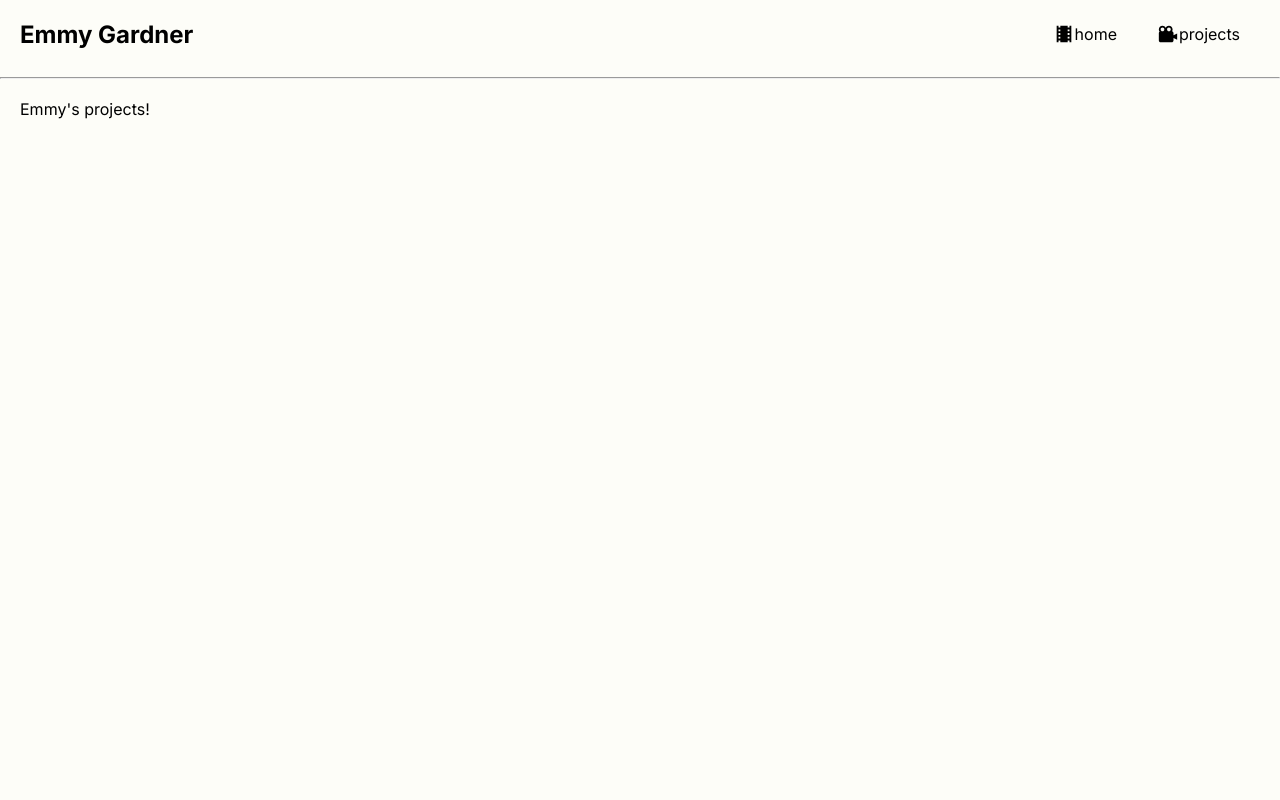
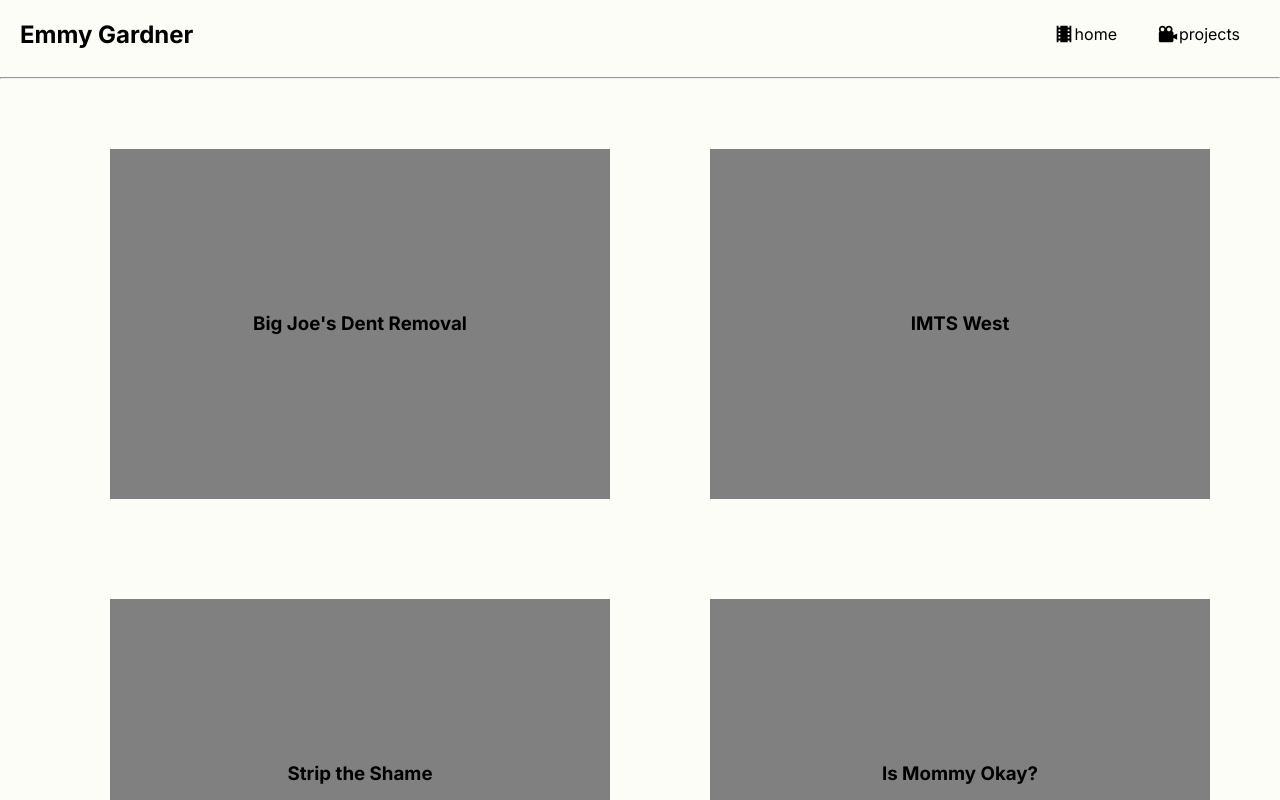
Before and after one commit to gracebmanning/emmy-portfolio, a React (Create React App) app: page /projects in a window 1280 px wide. Shown: the top 800 px of the page. Built offline with nearby package versions, Linux system fonts and the light colour scheme.

Commit message:
project information

```diff
--- a/src/App.js
+++ b/src/App.js
@@ -2,7 +2,7 @@ import './App.css';
 import { Routes, Route } from 'react-router-dom';
 import Navigation from './components/Navigation/navigation';
 import Home from './components/Home/home';
-import Projects from './components/Projects/projects';
+import Projects, { projectRoutes } from './components/Projects/projects';
 import PageNotFound from './components/PageNotFound/pageNotFound';
 
 function App() {
@@ -14,6 +14,7 @@ function App() {
         <Route path="*" element={<PageNotFound/>} />
         <Route path="/" element={<Home/>} />
         <Route path="/projects" element={<Projects/>} />
+        {projectRoutes}
       </Routes>
     </div>
   );
--- a/src/components/Projects/projects.css
+++ b/src/components/Projects/projects.css
@@ -0,0 +1,88 @@
+.projectTileContainer{
+    display: flex;
+    flex-direction: row;
+    flex-wrap: wrap;
+    justify-content: center;
+    align-items: center;
+}
+
+.projectTile{
+    background-color: gray;
+    height: 350px;
+    width: 500px;
+    margin: 50px;
+
+    display: flex;
+    flex-direction: column;
+    justify-content: center;
+    align-items: center;
+
+    transform: scale(1.0);
+    transition: 0.2s ease-in;
+}
+
+.projectTile:hover{
+    transform: scale(1.05);
+    transition: 0.2s ease-out;
+}
+
+.projectTileLink{
+    color: black;
+    text-decoration: none;
+}
+
+.projectPage{
+    display: flex;
+    flex-direction: column;
+    justify-content: center;
+    align-items: center;
+}
+
+.projectPage h2{
+    margin: 2px;
+}
+
+.projectPage h3{
+    margin: 2px;
+}
+
+.projectPageHeader{
+    width: 80vw;
+    display: flex;
+    flex-direction: row;
+    justify-content: space-between;
+    align-items: center;
+}
+
+.projectPageDetails{
+    display: flex;
+    flex-direction: column;
+}
+
+.projectPageRole{
+    width: 80vw;
+    margin-top: 30px;
+    border-bottom: 1px solid black;
+
+    display: flex;
+    flex-direction: row;
+    justify-content: space-between;
+    align-items:first baseline;
+}
+
+.projectRoleDesc{
+    width: 50%;
+}
+
+.projectPageDescription{
+    width: 80vw;
+    margin-top: 30px;
+    display: flex;
+    flex-direction: row;
+    justify-content: space-between;
+    align-items: first baseline;
+}
+
+.projectPageEmbed{
+    width: 50%;
+}
--- a/src/components/Projects/projects.js
+++ b/src/components/Projects/projects.js
@@ -1,4 +1,5 @@
 import './projects.css';
+import { Route } from 'react-router-dom';
 
 // Is Mommy Okay?
 // Strip the Stigma
@@ -7,15 +8,94 @@ import './projects.css';
 
 const projects = [
     {
+        title: "Big Joe's Dent Removal",
+        path: "is-mommy-okay",
+        thumbnail: "temp-thumbnail.jpg",
+        date: "September 2024",
+        company: "Bay 31 Productions",
+        role: "Production Assistant",
+        roleDescription: "Coordinated various aspects of production, ensuring seamless and on-schedule shoots of several local car wash commercials. Assisted grip and gaffers in lighting and framing shots. Drove set cars for various scenes. Meticulously tracked receipts and budgeted expenses for the production.",
+        projectDescription: "One of several commercials made for local car wash and dent repair locations",
+        embed: ``
+    },
+    {
+        title: "IMTS West",
+        path: "is-mommy-okay",
+        thumbnail: "temp-thumbnail.jpg",
+        date: "September 2024",
+        company: "Corporate Streams",
+        role: "Camera Operator, Production Consultant",
+        roleDescription: "Operated multiple Sony FR7 PTZ cameras with precise control. Efficiently followed shot requests of Technical Director under pressure of live-streamed events. Gave creative and technical input on productions, assisted in set up and striking of all equipment including cameras, audio equipment, monitors; practiced good cable management",
+        projectDescription: "Part of a live to tape series of interviews and segments at IMTS West, one of the largest conventions on emerging manufacturing technology in the world.",
+        embed: ``
+    },
+    {
+        title: "Strip the Shame",
+        path: "is-mommy-okay",
+        thumbnail: "temp-thumbnail.jpg",
+        date: "July 2024",
+        company: "Good Creative",
+        role: "Production Assistant",
+        roleDescription: "Reported to First A.D. and Production Coordinator to perform standard PA duties; organized craft services, assisted set decorators, distributed/collected walkies, ran errands, distributed schedules, coordinated talent, etc. Checked in frequently with production team, stayed nearby and ready to help at all times.",
+        projectDescription: "Part of a campaign to promote safe drug usage and make people aware of fentanyl test strips being provided for them.",
+        embed: ``
+    },
+    {
         title: "Is Mommy Okay?",
-
+        path: "is-mommy-okay",
+        thumbnail: "temp-thumbnail.jpg",
+        date: "February 2024",
+        company: "Good Creative",
+        role: "Production Assistant",
+        roleDescription: "Reported to First A.D. and Production Coordinator to perform standard PA duties; organized craft services, assisted set decorators, distributed/collected walkies, ran errands, distributed schedules, coordinated talent, etc. Checked in frequently with production team, stayed nearby and ready to help at all times.",
+        projectDescription: "Part of a social media campaign to bring awareness to maternal / post-partum mental health challenges by utilizing notable public figures.",
+        embed: ``
     },
 ];
 
-export default function Projects(){
+export const projectRoutes = projects.map((project) => <Route path={`/projects/${project.path}`} element={ProjectPage(project)} key={project.path} />);
+
+function ProjectPage(project){
     return(
-        <div className='container'>
-            Emmy's projects!
+        <div className='container projectPage'>
+            <div className='projectPageHeader'>
+                <h2>{project.title}</h2>
+                <div className='projectPageDetails'>
+                    <h3>{project.date}</h3>
+                    <h3>{project.company}</h3>
+                </div>
+            </div>
+            <div className='projectPageRole'>
+                <h3>{project.role}</h3>
+                <p className='projectRoleDesc'>{project.roleDescription}</p>
+            </div>
+            <div className='projectPageDescription'>
+                <div>
+                    <h3>Project Description</h3>
+                    <p>{project.projectDescription}</p>
+                </div>
+                <div className='projectPageEmbed'>
+                    {project.embed}
+                </div>
+            </div>
         </div>
     )
 }
+
+function ProjectTile(project, index){
+    return(
+        <a className='projectTileLink' href={`/projects/${project.path}`}>
+            <div className='projectTile' key={index}>
+                <h3>{project.title}</h3>
+            </div>
+        </a>
+    )
+}
+
+export default function Projects(){
+    return(
+        <div className='container projectTileContainer'>
+            {projects.map((project, index) => ProjectTile(project, index))}
+        </div>
+    )
+}
```
Also changed, not shown: src/assets/Screenshot 2024-10-12 at 2.57.46 PM.png (added).
